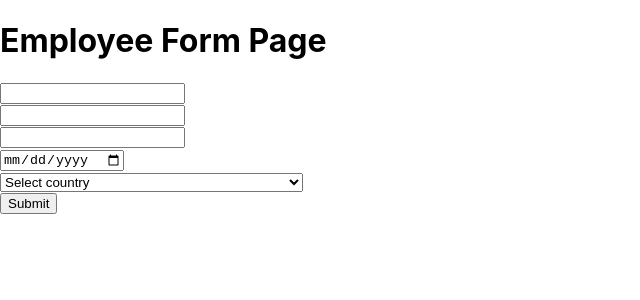
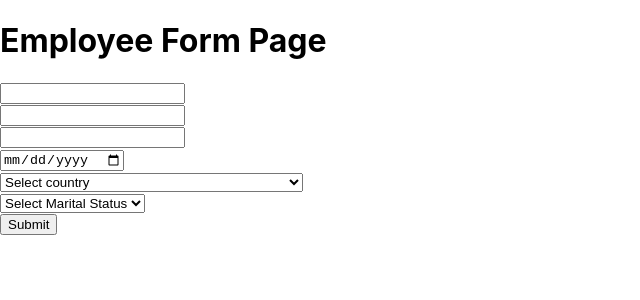
Before and after one commit to ereyomi/employee-form, a React (Create React App) app: page / in a window 1280 px wide. Shown: the top 300 px of the page, without its empty margins (0-640 px from the left). Built offline with nearby package versions, Linux system fonts and the light colour scheme.

Commit message:
feat: marital status

```diff
--- /dev/null
+++ b/src/components/ExtraFields.js
@@ -0,0 +1,12 @@
+import React from 'react'
+import MaritalStatusSelection from './MaritalStatusSelection'
+
+const ExtraFields = ({value, onChange}) => {
+    return (
+        <div>
+            <MaritalStatusSelection />
+        </div>
+    )
+}
+
+export default ExtraFields
--- a/src/components/FormPage.js
+++ b/src/components/FormPage.js
@@ -1,5 +1,6 @@
 import React, {useState, useEffect} from 'react';
 import Input from './Input';
+import ExtraFields from './ExtraFields';
 
 const formDataStructure = {
     countryOfWork: '',
@@ -101,6 +102,9 @@ const FormPage = () => {
                             }
                         </select>
                     </div>
+                    <div>
+                        <ExtraFields />
+                    </div>
                     <div className="formControl">
                         <button type="submit">Submit</button>
                     </div>
--- /dev/null
+++ b/src/components/MaritalStatusSelection.js
@@ -0,0 +1,21 @@
+import React from 'react'
+import {maritalStatus} from './../utils/helpers'
+const MaritalStatusSelection = ({value, onChange}) => {
+    return (
+        <div>
+            <div>
+                <select>
+                    <option key="default-marital-status" value="">Select Marital Status</option>
+                    {
+                        maritalStatus.map(
+                            ( d ) =>
+                                <option key={d.value}>{ d.label }</option>
+                        )
+                    }
+                </select>
+            </div>
+        </div>
+    )
+}
+
+export default MaritalStatusSelection
--- /dev/null
+++ b/src/utils/helpers.js
@@ -0,0 +1,10 @@
+export const maritalStatus = [
+        {
+            label: 'Male',
+            value: 'M'
+        },
+        {
+            label: 'Female',
+            value: 'F'
+        }
+    ]
```
